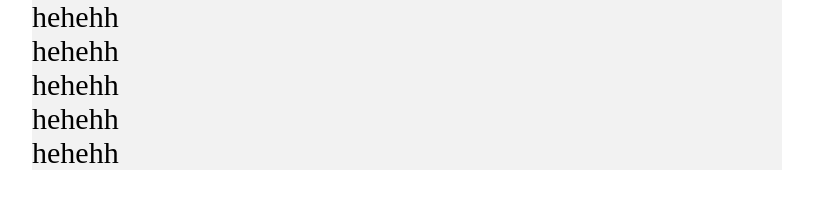
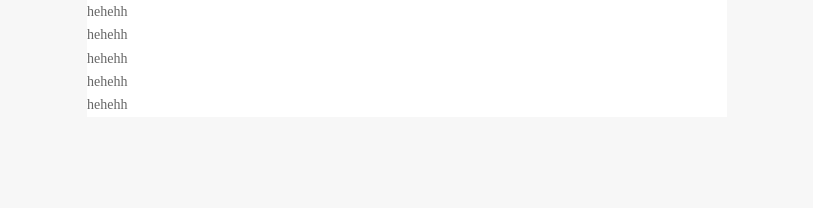
Before and after one commit to hanxu001/Test, a plain HTML site: page 页面.html in a window 1280 px wide. Shown: the whole page, without its empty margins (233-1046 px from the left). Drawn offline with Linux system fonts and the light colour scheme.

Commit message:
no message

```diff
--- a/页面.html
+++ b/页面.html
@@ -4,6 +4,7 @@
 <head>
     <meta charset="UTF-8">
     <title>页面布局</title>
+    <meta name="viewport" content="initial-scale=1.0, maximum-scale=1.0, minimum-scale=1.0, user-scalable=no, width=device-width">
     <style>
     * {
         margin: 0;
@@ -11,16 +12,18 @@
     }
 
     html {
-        width: 750px;
-        margin: 0 auto;
-        background-color: #fff;
+        overflow-y: scroll;
+        background-color: #f7f7f7;
     }
 
     body {
-        background-color: #f2f2f2;
-    }
-    p{
-    	font-size: 30px;
+        background: #fff;
+        color: #666;
+        font-size: 14px;
+        line-height: 1.666;
+        -webkit-text-size-adjust: none;
+        max-width: 640px;
+        margin: 0 auto;
     }
     </style>
     <script>
```
